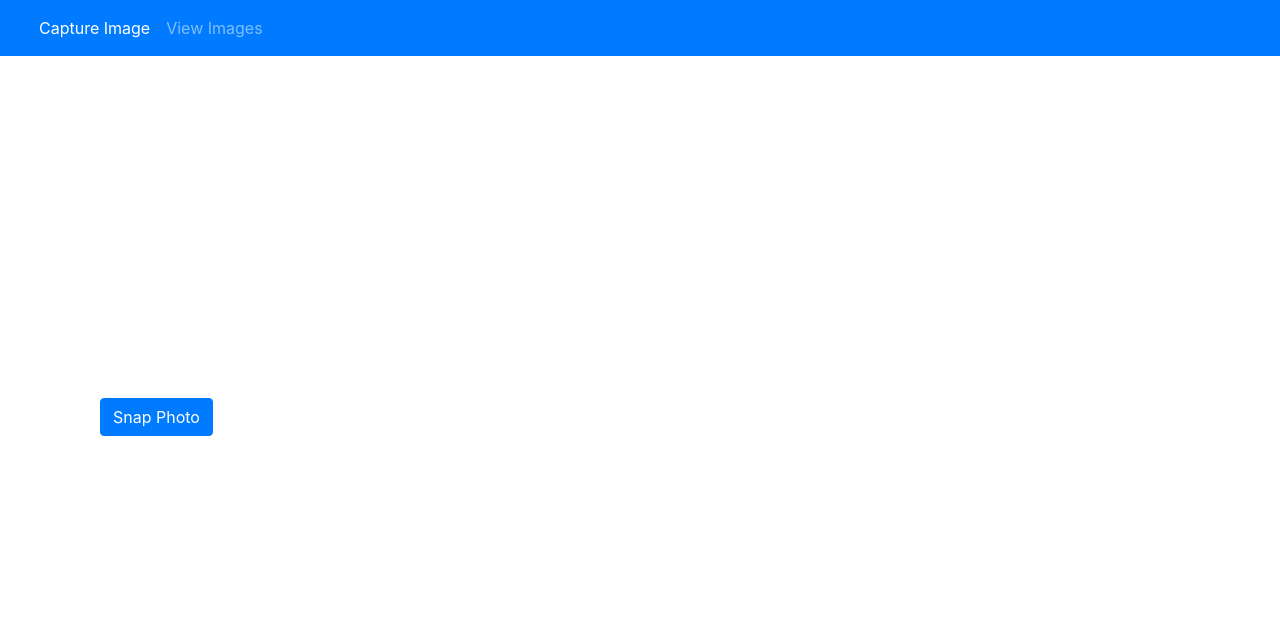
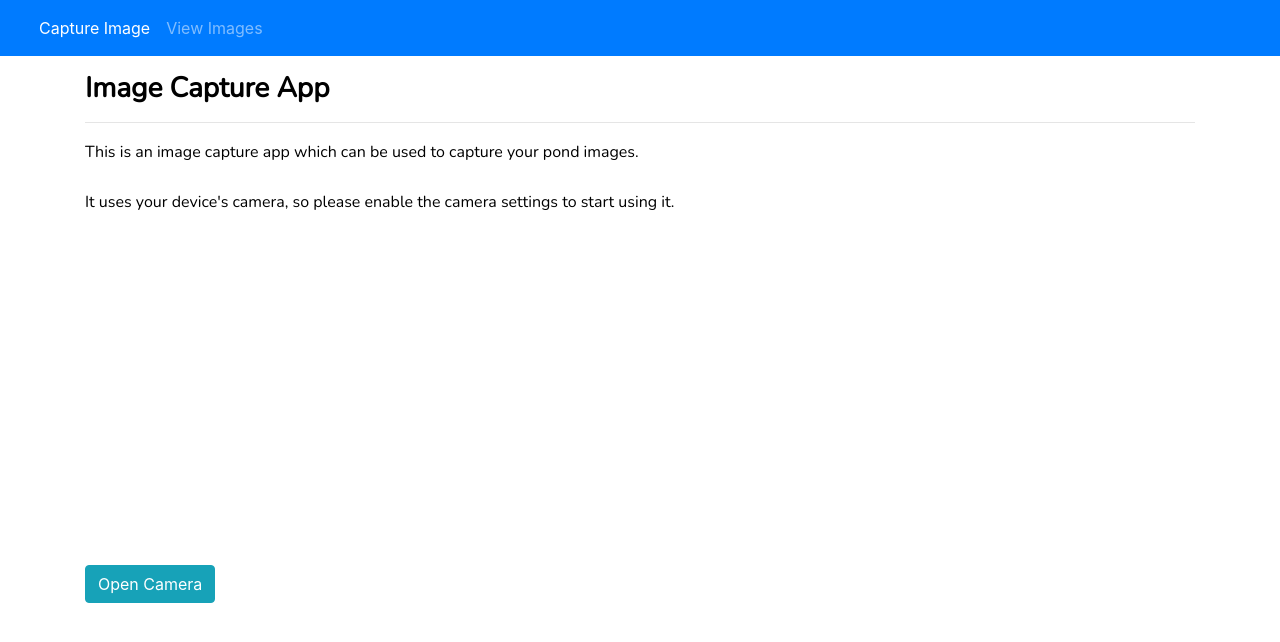
Before and after one commit to tpmashala/mms-image-capture, an Angular app: page /capture in a window 1280 px wide. Shown: the top 642 px of the page. Built offline with nearby package versions, Linux system fonts and the light colour scheme; no server answers.

Commit message:
added buttons to open camera and onDestroy method on create component

```diff
--- a/src/app/pages/create-image/create-image.component.css
+++ b/src/app/pages/create-image/create-image.component.css
@@ -0,0 +1,3 @@
+div.video-container{
+    margin-right: 10px;
+}
--- a/src/app/pages/create-image/create-image.component.html
+++ b/src/app/pages/create-image/create-image.component.html
@@ -1,5 +1,9 @@
-
-<div class="video-container" style="margin-left: 15px;">
+<h3>Image Capture App</h3>
+<hr/>
+<p>This is an image capture app which can be used to capture your pond images.</p>
+<br/><p>It uses your device's camera, so please enable the camera settings to start using it.</p>
+<br/>
+<div class="video-container">
   <div class="row">
     <div class="col-xs-12 col-sm-12 col-md-6 col-lg-6">
     <video
@@ -26,14 +30,17 @@
     <p *ngIf="isCaptured">Date image captured: {{dateCaptured}}</p>
 
     <div class="snap-container">
-      <button class="btn btn-primary" *ngIf="!isCaptured" (click)="capture()">
-        Snap Photo
+      <button class="btn btn-info" *ngIf="!isCameraOpened" (click)="openCamera()">
+        Open Camera
+      </button>
+      <button class="btn btn-primary" *ngIf="isCameraOpened && !isCaptured" (click)="capture()">
+        Capture Image
+      </button>
+      <button class="btn btn-danger" style="margin-left: 50px;" *ngIf="isCaptured" (click)="reCaptureImage()">
+        Recapture
       </button>
       <button class="btn btn-success" *ngIf="isCaptured" (click)="saveImage()">
-        Save
-      </button>
-      <button class="btn btn-danger" style="margin-left: 150px;" *ngIf="isCaptured" (click)="reCaptureImage()">
-        ReCapture
+        Save Image
       </button>
     </div>
     </div>
--- a/src/app/pages/create-image/create-image.component.ts
+++ b/src/app/pages/create-image/create-image.component.ts
@@ -4,7 +4,7 @@ class ImageSnippet {
   constructor(public src: string, public file: File) {}
 }
 
-import { AfterViewInit, Component, ElementRef, OnInit, ViewChild } from '@angular/core';
+import { AfterViewInit, Component, ElementRef, OnDestroy, OnInit, ViewChild } from '@angular/core';
 import { DatePipe } from '@angular/common';
 import { ImageService } from 'src/app/service/image.service';
 import { ImageModel } from 'src/app/model/image-model';
@@ -15,7 +15,7 @@ import { ImageModel } from 'src/app/model/image-model';
   styleUrls: ['./create-image.component.css'],
   providers:[DatePipe]
 })
-export class CreateImageComponent implements OnInit, AfterViewInit {
+export class CreateImageComponent implements OnInit, AfterViewInit, OnDestroy {
 
   selectedFile: ImageSnippet;
 
@@ -35,12 +35,18 @@ export class CreateImageComponent implements OnInit, AfterViewInit {
   isCaptured: boolean;
   dateCaptured: string;
   saved:boolean = false;
+  isCameraOpened:boolean = false;
 
-  async ngAfterViewInit() {
-    await this.setupDevices();
+  ngAfterViewInit() {
+
   }
 
   ngOnInit(): void {
+  }
+
+  openCamera(){
+    this.setupDevices();
+    this.isCameraOpened = true;
   }
 
   async setupDevices() {
@@ -62,6 +68,12 @@ export class CreateImageComponent implements OnInit, AfterViewInit {
     }
   }
 
+  onStop() {
+    this.video.nativeElement.pause();
+    (this.video.nativeElement.srcObject).getVideoTracks()[0].stop();
+    this.video.nativeElement.srcObject = null;
+  }
+
   capture() {
     this.drawImageToCanvas(this.video.nativeElement);
     this.isCaptured = true;
@@ -74,7 +86,7 @@ export class CreateImageComponent implements OnInit, AfterViewInit {
     this.canvas.nativeElement.removeAttribute("hidden");
     this.video.nativeElement.setAttribute("hidden", "hidden");
 
-    console.log(this.captured);
+    this.onStop();
   }
 
   drawImageToCanvas(image: any) {
@@ -87,6 +99,7 @@ export class CreateImageComponent implements OnInit, AfterViewInit {
     this.isCaptured = false;
     this.canvas.nativeElement.setAttribute("hidden", "hidden");
     this.video.nativeElement.removeAttribute("hidden");
+    this.openCamera();
   }
 
   saveImage(){
@@ -95,4 +108,8 @@ export class CreateImageComponent implements OnInit, AfterViewInit {
     })
   }
 
+  ngOnDestroy(): void {
+    (this.video.nativeElement.srcObject).getVideoTracks()[0].stop();
+  }
+
 }
--- a/src/app/pages/review-images/review-images.component.html
+++ b/src/app/pages/review-images/review-images.component.html
@@ -1,4 +1,5 @@
 <div class="row">
+    <div *ngIf="images; else noDisplayImages">
 <div class="images col-xs-12 col-sm-12 col-md-6 col-lg-4 clearfix" *ngFor="let img of images; let i=index">
     <img [src]="img.capturedPondImage"/>
     <p><strong>Image number:</strong> {{i+1}}</p>
@@ -6,3 +7,10 @@
 <p>&nbsp;</p>
 </div>
 </div>
+<ng-template #noDisplayImages>
+    <div class="alert alert-danger" role="alert">
+        Unfortunately, there are currently no images to display.
+        Please capture images before you can review.
+      </div>
+</ng-template>
+</div>
--- a/src/app/service/image.service.ts
+++ b/src/app/service/image.service.ts
@@ -31,7 +31,7 @@ export class ImageService {
 
     formData.append('capturedPondImage', payload.capturedPondImage);
     formData.append('capturedTimestamp', payload.capturedTimestamp);
-
+    console.log(formData, 'cccccccccc');
     return this.http
       .post<ImageModel>(`${this.ROOT_URL}/${endpoint}`, formData)
       .pipe(catchError(this.handleError));
--- a/src/styles.css
+++ b/src/styles.css
@@ -1,2 +1,3 @@
 /* You can add global styles to this file, and also import other style files */
-p { color: black; font-family: 'Nunito', Arial, sans-serif; font-size: 16px; line-height: 26px; text-indent: 30px; margin: 0; }
+p { color: black; font-family: 'Nunito', Arial, sans-serif; font-size: 16px; line-height: 26px; margin: 0; }
+h3 { color: black; font-family: 'Nunito', Arial, sans-serif; font-size: 28px; font-weight: bold;}
```
